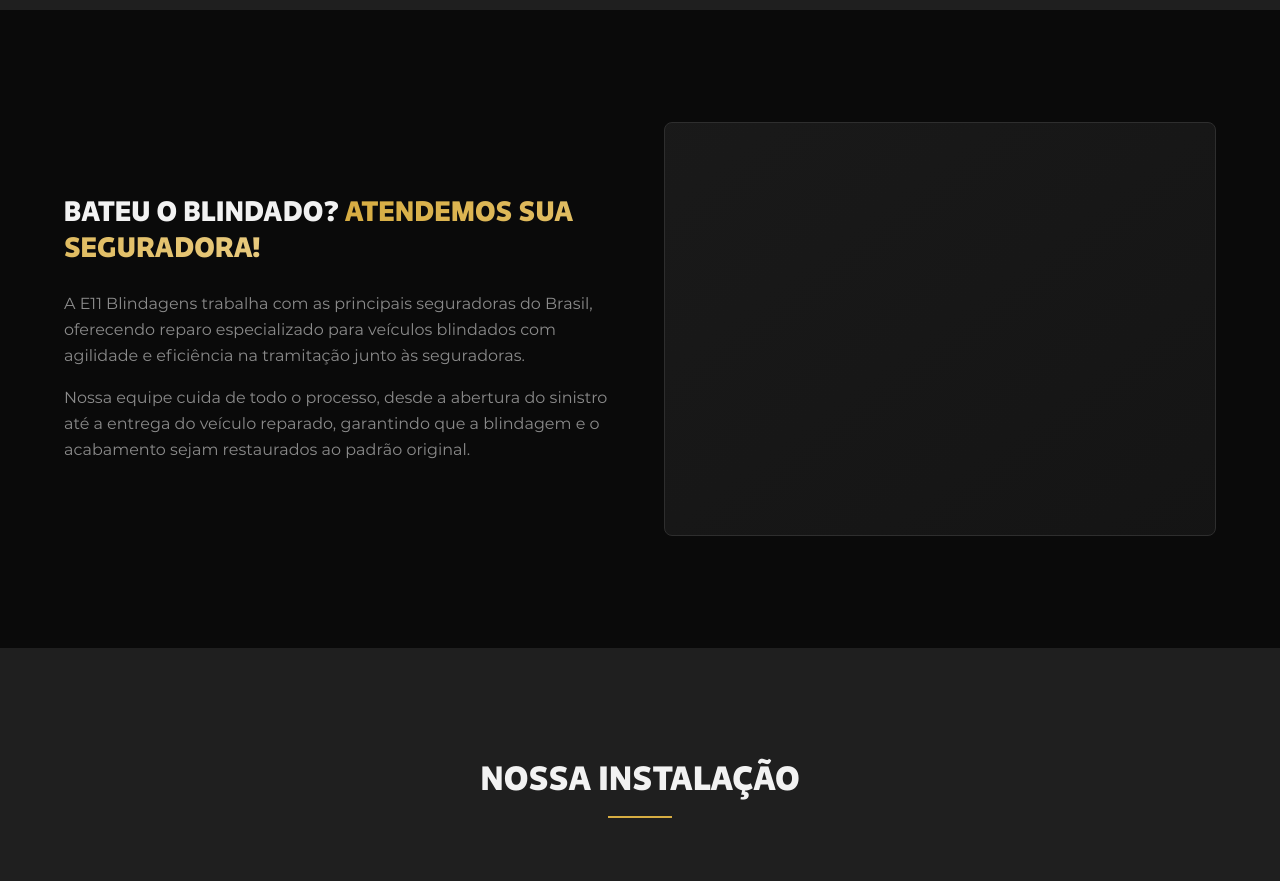
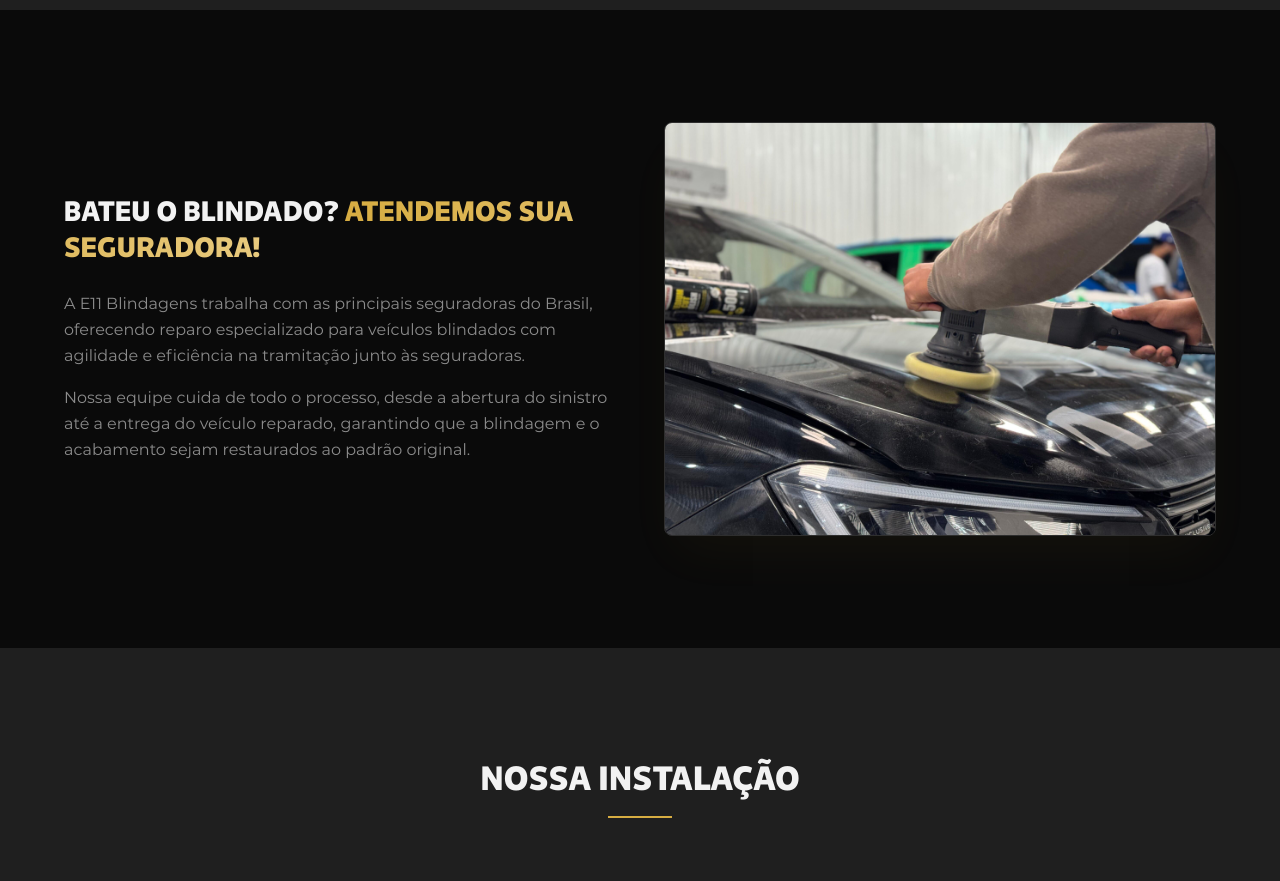
Before and after one commit to wagner1093/e11, a React (Vite) app: page /manutencao-de-blindados in a window 1280 px wide. Shown: the part 1980-2861 px from the top of the page. Built offline with nearby package versions, Linux system fonts and the light colour scheme; the HTML template or start-up script is replaced by a standard one.

Commit message:
Add insurance/funilaria image to maintenance page

```diff
--- a/src/pages/ManutencaoBlindados.tsx
+++ b/src/pages/ManutencaoBlindados.tsx
@@ -3,6 +3,7 @@ import AnimatedSection from "@/components/AnimatedSection";
 import WhatsAppCTA from "@/components/WhatsAppCTA";
 import heroImg from "@/assets/foto-fundo-04.png";
 import imgManutencaoDetail from "@/assets/IMG_1436.png";
+import imgSeguradora from "@/assets/funilaria-blindados.jpeg";
 
 const services = [
   { icon: Search, title: "Revisão da blindagem", desc: "Inspeção completa de todos os componentes balísticos do veículo." },
@@ -90,7 +91,9 @@ const ManutencaoBlindados = () => (
             </p>
           </AnimatedSection>
           <AnimatedSection delay={0.2}>
-            <div className="aspect-[4/3] rounded-lg bg-gradient-to-br from-charcoal to-card border border-border" />
+            <div className="aspect-[4/3] rounded-lg border border-border overflow-hidden relative shadow-2xl shadow-primary/5">
+              <img src={imgSeguradora} alt="Funilaria e oficina para blindados" className="absolute inset-0 w-full h-full object-cover" />
+            </div>
           </AnimatedSection>
         </div>
       </div>
```
Also changed, not shown: src/assets/funilaria-blindados.jpeg (added).
